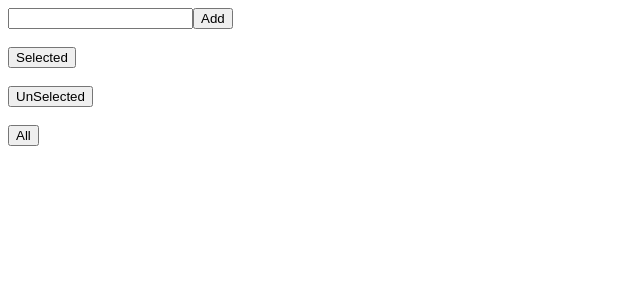
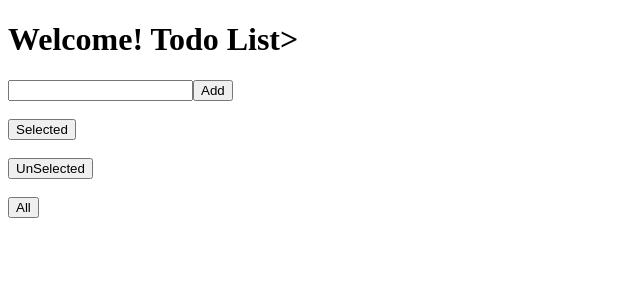
Before and after one commit to MursalSajjad/todoangular, an Angular app: page / in a window 1280 px wide. Shown: the top 300 px of the page, without its empty margins (0-640 px from the left). Built offline with nearby package versions, Linux system fonts and the light colour scheme.

Commit message:
first commit

```diff
--- a/src/app/app.component.html
+++ b/src/app/app.component.html
@@ -1,4 +1,4 @@
-
+<h1>Welcome! {{ title }}></h1>
 <input type="text" #newTodo />
 <button (click)="addTodo(newTodo.value)">Add</button>
 
```
